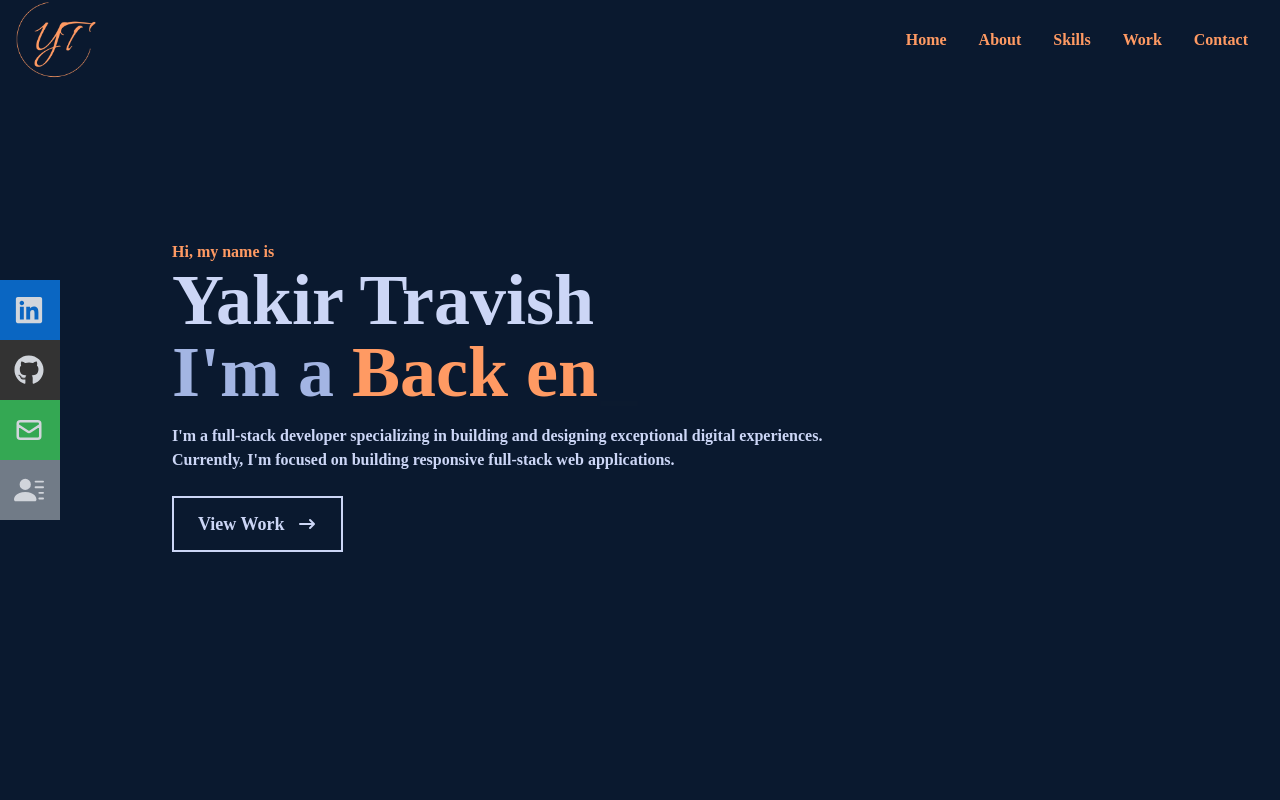
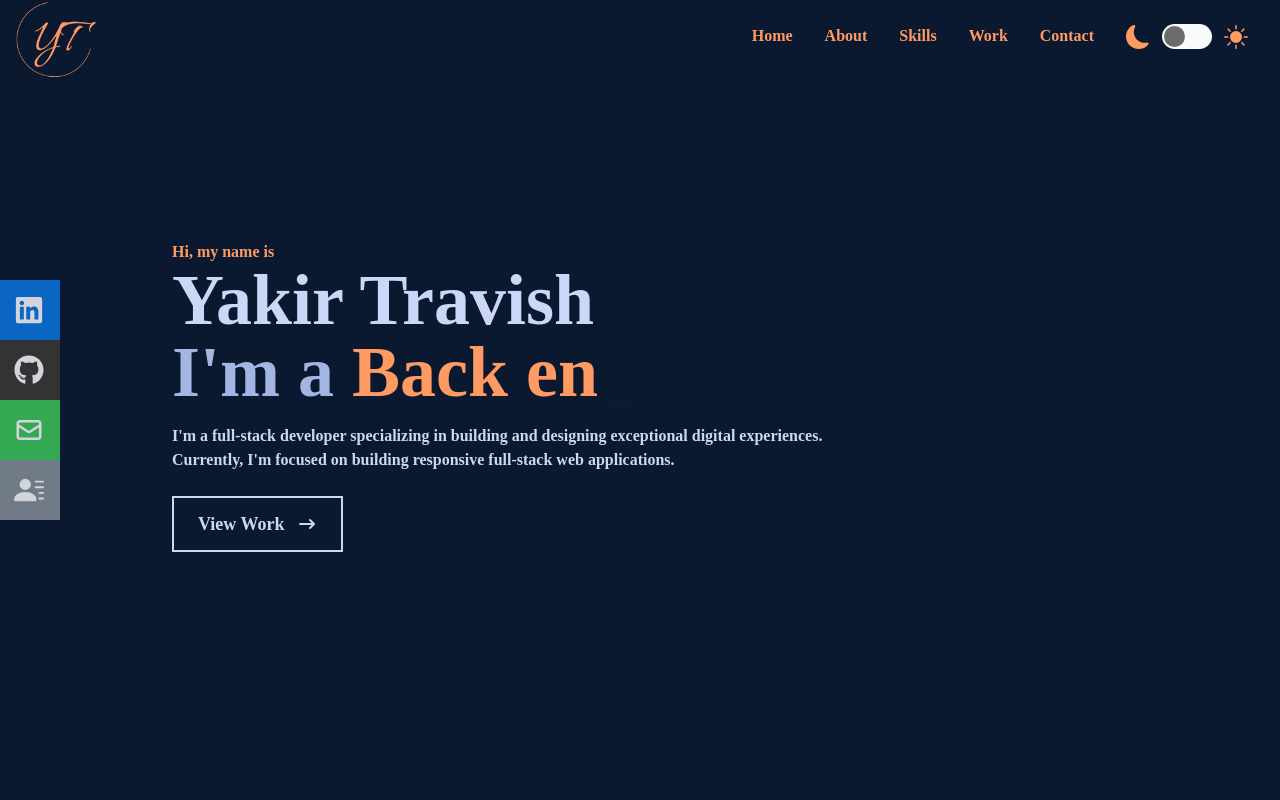
Before and after one commit to yakir9970/Portfolio, a React (Create React App) app in the folder portfolio/: page / in a window 1280 px wide. Shown: the top 800 px of the page. Built offline with nearby package versions, Linux system fonts and the light colour scheme.

Commit message:
Added theme mode switch

```diff
--- a/portfolio/src/App.js
+++ b/portfolio/src/App.js
@@ -6,6 +6,8 @@ import Skills from "./components/Skills";
 import Work from "./components/Work";
 
 function App() {
+  //document.documentElement.classList.add("dark");
+
   return (
     <div>
       <Navbar />
--- a/portfolio/src/components/Home.jsx
+++ b/portfolio/src/components/Home.jsx
@@ -5,7 +5,7 @@ import {Link} from 'react-scroll'
 
 const Home = () => {
   return (
-    <div name='home' className='w-full h-screen bg-[#0a192f]'>
+    <div name='home' className='w-full h-screen bg-[#0a192f] dark:bg-[#f9fafb]'>
       {/*container*/}
         <div className='max-w-[1000px] mx-auto px-8 flex flex-col justify-center h-full'>
           <p className='text-[#ff9a63] font-bold'>Hi, my name is</p>
--- a/portfolio/src/components/Navbar.jsx
+++ b/portfolio/src/components/Navbar.jsx
@@ -1,10 +1,11 @@
 import React, {useState,useEffect} from 'react'
 import {FaBars,FaTimes, FaGithub, FaLinkedin} from 'react-icons/fa'
 import {HiOutlineMail} from 'react-icons/hi'
-import {BsFillPersonLinesFill} from 'react-icons/bs'
+import {BsFillPersonLinesFill,BsSunFill,BsMoonFill} from 'react-icons/bs'
 import { SlArrowUp } from "react-icons/sl";
 import Logo from '../assets/logo.png'
 import {Link} from 'react-scroll'
+import Switch from './Switch';
 
 const Navbar = () => {
     const [nav,setNav]=useState(false)
@@ -26,7 +27,7 @@ const Navbar = () => {
     }
 
   return (
-    <div className='z-10 fixed w-full h-[80px] flex justify-between items-center px-4 bg-[#0a192f] text-[#E8F1F2]'>
+    <div className='z-10 fixed w-full h-[80px] flex justify-between items-center px-4 bg-[#0a192f] dark:bg-[#f9fafb] text-[#E8F1F2]'>
 
       {/*logo*/}
       <div>
@@ -60,6 +61,11 @@ const Navbar = () => {
               Contact
             </Link>
           </li>
+          <li>
+            <BsMoonFill className='inline text-2xl -mt-4'/>
+            <Switch className='inline'/>
+            <BsSunFill className='inline text-2xl -mt-4'/>
+          </li>
         </ul>
 
       {/*hamburger menu*/}
@@ -68,7 +74,7 @@ const Navbar = () => {
         </div>
 
     {/*mobile menu*/}
-    <ul className={!nav ? 'hidden' : 'absolute top-0 left-0 w-full h-screen bg-[#0a192f] flex flex-col justify-center items-center'}>
+    <ul className={!nav ? 'hidden' : 'absolute top-0 left-0 w-full h-screen bg-[#0a192f] dark:bg-[#f9fafb] flex flex-col justify-center items-center'}>
         <li className='mobile_li'>
         <Link onClick={clickHandler} to="home" smooth={true} duration={500}>
               Home
@@ -93,6 +99,11 @@ const Navbar = () => {
         <Link onClick={clickHandler} to="contact" smooth={true} duration={500}>
               Contact
             </Link>
+        </li>
+        <li className='mt-10'>
+          <BsMoonFill className='inline text-2xl -mt-4 text-[#ff9a63]'/>
+          <Switch className='inline'/>
+          <BsSunFill className='inline text-2xl -mt-4 text-[#ff9a63]'/>
         </li>
     </ul>
 
--- /dev/null
+++ b/portfolio/src/components/Switch.css
@@ -0,0 +1,39 @@
+.toggle-switch {
+    position: relative;
+    display: inline-block;
+    width: 50px;
+    height: 25px;
+    margin: 0 0.75rem;
+  }
+  .toggle-switch input[type="checkbox"] {
+    display: none;
+  }
+  .toggle-switch .switch {
+    position: absolute;
+    cursor: pointer;
+    background-color: #f9fafb;
+    border-radius: 25px;
+    top: 0;
+    right: 0;
+    bottom: 0;
+    left: 0;
+    transition: background-color 0.2s ease;
+  }
+  .toggle-switch .switch::before {
+    position: absolute;
+    content: "";
+    left: 2px;
+    top: 2px;
+    width: 21px;
+    height: 21px;
+    background-color: #6b6b6b;
+    border-radius: 50%;
+    transition: transform 0.3s ease;
+  }
+  .toggle-switch input[type="checkbox"]:checked + .switch::before {
+    transform: translateX(25px);
+    background-color: #f9fafb;
+  }
+  .toggle-switch input[type="checkbox"]:checked + .switch {
+    background-color: #6b6b6b;
+  }
--- /dev/null
+++ b/portfolio/src/components/Switch.jsx
@@ -0,0 +1,34 @@
+import React, { useState,useEffect } from "react";
+import "./Switch.css";
+
+function Switch() {
+  const [isToggled, setIsToggled] = useState(false);
+  const [theme,setTheme]=useState("light")
+
+
+  const onToggle = () => {
+    setIsToggled(!isToggled);
+    if(isToggled){
+      setTheme("light")
+    }else{
+      setTheme("dark")
+    }
+  };
+
+  useEffect(()=>{
+    if(theme === "dark"){
+      document.documentElement.classList.add("dark")
+    }else if(theme==="light"){
+      document.documentElement.classList.remove("dark")
+    }
+  },[theme])
+
+
+  return (
+    <label className="toggle-switch">
+      <input type="checkbox" checked={isToggled} onChange={onToggle} />
+      <span className="switch" />
+    </label>
+  );
+}
+export default Switch;
--- a/portfolio/tailwind.config.js
+++ b/portfolio/tailwind.config.js
@@ -1,6 +1,7 @@
 /** @type {import('tailwindcss').Config} */
 module.exports = {
   content: ["./src/**/*.{js,jsx,ts,tsx}"],
+  darkMode: "class",
   theme: {
     extend: {},
   },
```
